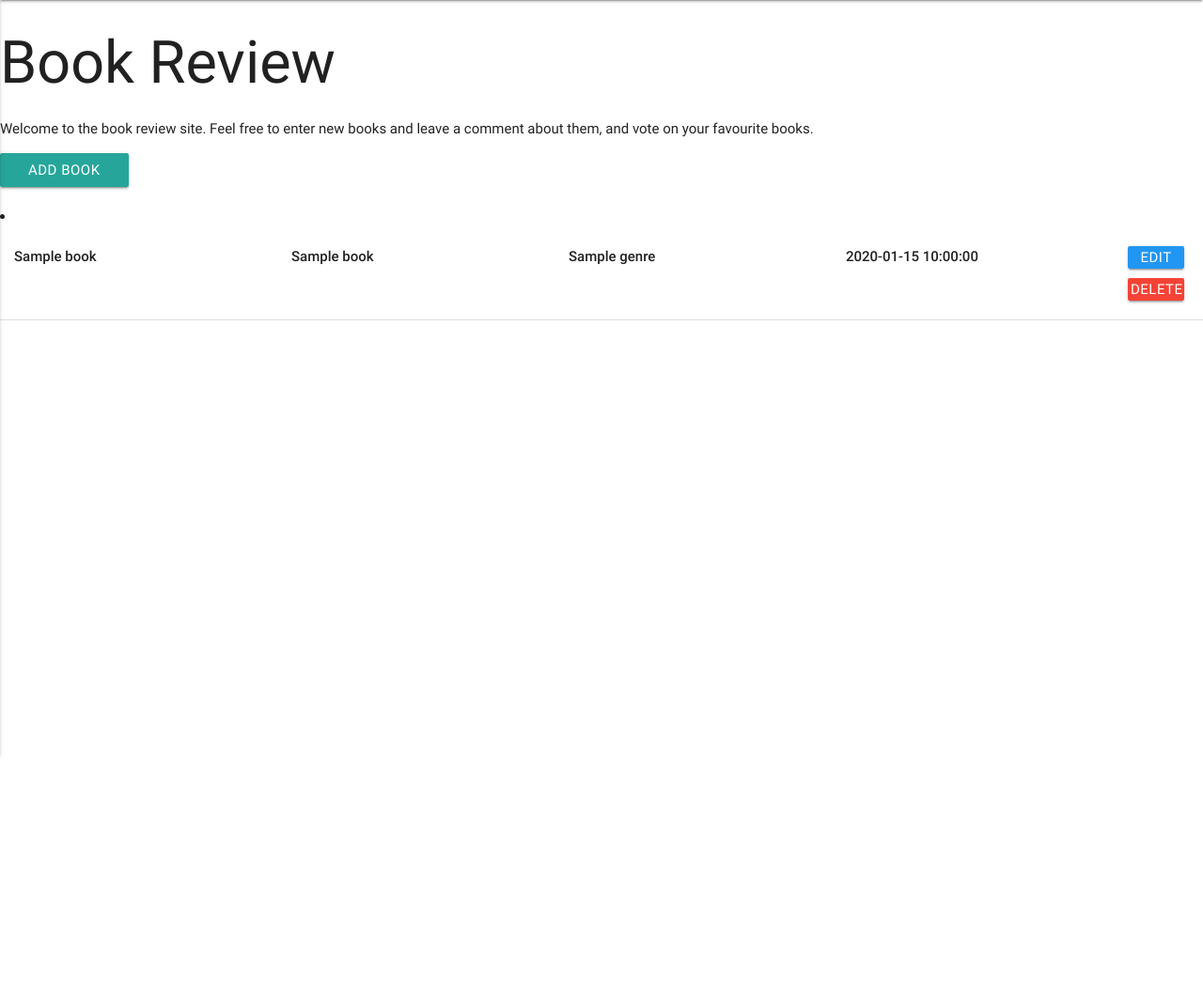
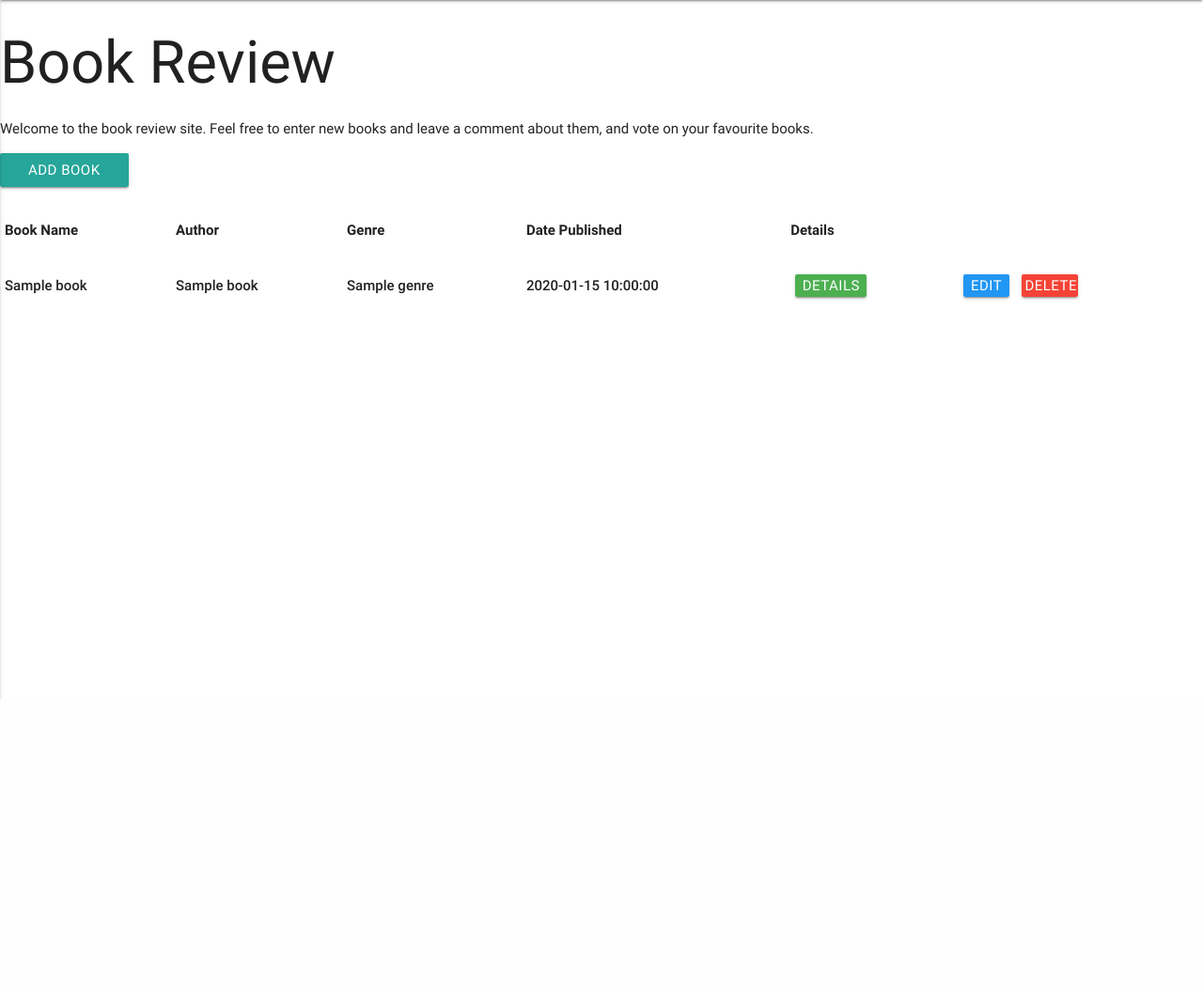
Before and after one commit to ALDrinkwater1989/data-centric-book-review, a Flask app: page / in a window 1280 px wide. Shown: the part 56-1113 px from the top of the page at 94% size. After the commit the page ends 800 px from the top, so only its background shows below. Run offline with Flask 2, Linux system fonts and the light colour scheme; a database or web service that is not in the repository returns one stand-in record (values such as "Sample title"); some libraries are stand-ins or nearby versions.

Commit message:
updated lots

```diff
--- /dev/null
+++ b/Untitled.txt
@@ -0,0 +1 @@
+<form action="{{ url_for('insert_review') }}" method="POST"  class="col s12">
--- a/app.py
+++ b/app.py
@@ -11,72 +11,89 @@ app.config['MONGO_URI'] = 'mongodb+srv://root:rootUser@myfirstcluster-lrum9.mong
 
 mongo = PyMongo(app)
 
-#This pulls all books from the DB as a start and displays them on the home page
+# This pulls all books from the DB as a start and displays them on the home
+# page
+
+
 @app.route('/')
 @app.route('/get_book')
 def get_book():
     return render_template("books.html", books=mongo.db.books.find())
 
-#redirct function to the page where users can add a book
+
+# redirct function to the page where users can add a book.
 @app.route('/add_book')
 def add_book():
     return render_template('addbook.html')
 
 
-#function to add the book to the database
-@app.route('/insert_book', methods =['POST'])
+@app.route('/add_review')
+def add_review():
+    return render_template('addreview.html')
+
+
+# function to add the book to the database.
+@app.route('/insert_book', methods=['POST'])
 def insert_book():
     books = mongo.db.books
     books.insert_one(request.form.to_dict())
     return redirect(url_for('get_book'))
 
 
-#This function redirects to a view page with more information on the book that was clicked on
+@app.route('/insert_review', methods=['POST'])
+def insert_review():
+    review = mongo.db.users
+    review.insert_one(request.form.to_dict())
+    return redirect(url_for('view_book'))
+
+
+# This function redirects to a view page with more information on the book that
+# was clicked on.
 @app.route('/view_book/<book_id>')
 def view_book(book_id):
-   the_book = mongo.db.books.find_one({"_id": ObjectId(book_id)})
-   return render_template('viewbook.html', book=the_book)
+    the_book = mongo.db.books.find_one({"_id": ObjectId(book_id)})
+    return render_template('viewbook.html', book=the_book)
 
 
-#This function shows all of the books on the viewbook.html page, when the book is clicked on from the home page
+# This function shows all of the books on the viewbook.html page, when the book
+# is clicked on from the home page.
 @app.route('/show_book/<book_id>')
 def show_book(book_id):
     books = mongo.db.books
-    books.find_one({'_id':ObjectId(book_id)},
-    {
-    'book_name':request.form.get('book_name')
-    })
+    books.find_one({'_id': ObjectId(book_id)}, {
+        'book_name': request.form.get('book_name')
+         })
 
 
-#function to redirect to the page to edit book details
+# function to redirect to the page to edit book details.
 @app.route('/edit_book/<book_id>')
 def edit_book(book_id):
-  the_book = mongo.db.books.find_one({"_id": ObjectId(book_id)})
-  return render_template('editbook.html', book=the_book)
+    the_book = mongo.db.books.find_one({"_id": ObjectId(book_id)})
+    return render_template('editbook.html', book=the_book)
 
 
-@app.route('/update_book/<book_id>', methods = ["POST"])
+@app.route('/update_book/<book_id>', methods=["POST"])
 def update_book(book_id):
     books = mongo.db.books
-    books.update({'_id': ObjectId(book_id)},
-    {
-        'book_name':request.form.get('book_name'),
-        'author_name':request.form.get('author_name'),
-        'cover_link':request.form.get('cover_link'),
-        'link':request.form.get('link'),
-        'Genre':request.form.get('Genre'),
-        'published_date':request.form.get('published_date'),
-        'review':request.form.get('review')
+    books.update({'_id': ObjectId(book_id)}, {
+        'book_name': request.form.get('book_name'),
+        'author_name': request.form.get('author_name'),
+        'cover_link': request.form.get('cover_link'),
+        'link': request.form.get('link'),
+        'Genre': request.form.get('Genre'),
+        'published_date': request.form.get('published_date'),
+
     })
     return redirect(url_for('get_book'))
 
-#Deletes a book
+# Deletes a book
 @app.route('/delete_book/<book_id>')
 def delete_book(book_id):
     mongo.db.books.remove({'_id': ObjectId(book_id)})
     return redirect(url_for('get_book'))
 
-if __name__ =='__main__':
+
+if __name__ == '__main__':
     app.run(host=os.environ.get('IP'),
-        port=int(os.environ.get('PORT')),
-        debug= True)
+            port=int(os.environ.get('PORT')),
+            debug=True)
--- a/static/css/style.css
+++ b/static/css/style.css
@@ -8,7 +8,6 @@ nav {
 
 .btn_small{
     height: 24px;
-    width: 60px;
     line-height: 24px;
     margin: 5px 5px;
     padding: 0 0.5em;
@@ -40,7 +39,9 @@ nav {
 
 }
 
-.view-link {
+
+
+.collapsible-header .view-link {
     display: block;
     width: 100%;
     height: 100%;
--- a/templates/books.html
+++ b/templates/books.html
@@ -5,37 +5,36 @@
 <div class = "row">
     <a href = "{{url_for('add_book')}}" class = "waves-effect waves-light btn">Add Book</a>
 </div>
+
+{% for user in users %}
+<h1>Users</h1>
+<strong>{{user.users}}</strong>
+
+{% endfor %}
+
+<table>
+<tr>
+<th>Book Name</th>
+<th>Author</th>
+<th>Genre</th>
+<th>Date Published</th>
+<th>Details</th>
+</tr>
+
+
 {% for book in books %}
 
+<tr>
+<td><strong>{{book.book_name}}</strong></td>
+<td><strong>{{book.author_name}}</strong></td>
+<td><strong>{{book.Genre}}</strong></td>
+<td><strong>{{book.published_date}}</strong></td>
+<td><a href="{{url_for('view_book', book_id=book._id)}}" class="waves-effect waves-light btn btn_small green">Details</a></td>
+<td>
+            <a href="{{url_for('edit_book', book_id=book._id)}}" class="waves-effect waves-light btn btn_small blue">Edit</a>
+            <a href="{{url_for('delete_book',book_id=book._id)}}" class="waves-effect waves-light btn btn_small btn_del red">Delete</a> </td>
+</tr>
 
-<li>
-
-    <div class="collapsible-header viewBook">
-        <a class="view-link" href="{{url_for('view_book', book_id=book._id)}}"></a>
-
-
-        <div class="task-header col m2">
-            <strong> {{book.book_name}}</strong>
-        </div>
-        <div class="task-header col m2">
-            <strong> {{book.author_name}}</strong>
-        </div>
-        <div class="task-header col m2">
-            <strong> {{book.Genre}}</strong>
-        </div>
-
-        <div class="task-header col m2">
-            <strong> {{book.published_date}}</strong>
-        </div>
-        <div class="col m2">
-
-            <a href="{{url_for('edit_book', book_id=book._id)}}" class="waves-effect waves-light btn btn_small blue">Edit</a>
-            <a href="{{url_for('delete_book',book_id=book._id)}}" class="waves-effect waves-light btn btn_small btn_del red">Delete</a>
-
-
-        </div>
-    </div>
-
-</li>
-
-{% endfor %} {% endblock %}
+{% endfor %}
+</table>
+{% endblock %}
```
Also changed, not shown: templates/addbook.html (+0 -7 lines), templates/addreview.html (added, +30 -0 lines), templates/viewbook.html (+21 -46 lines).
